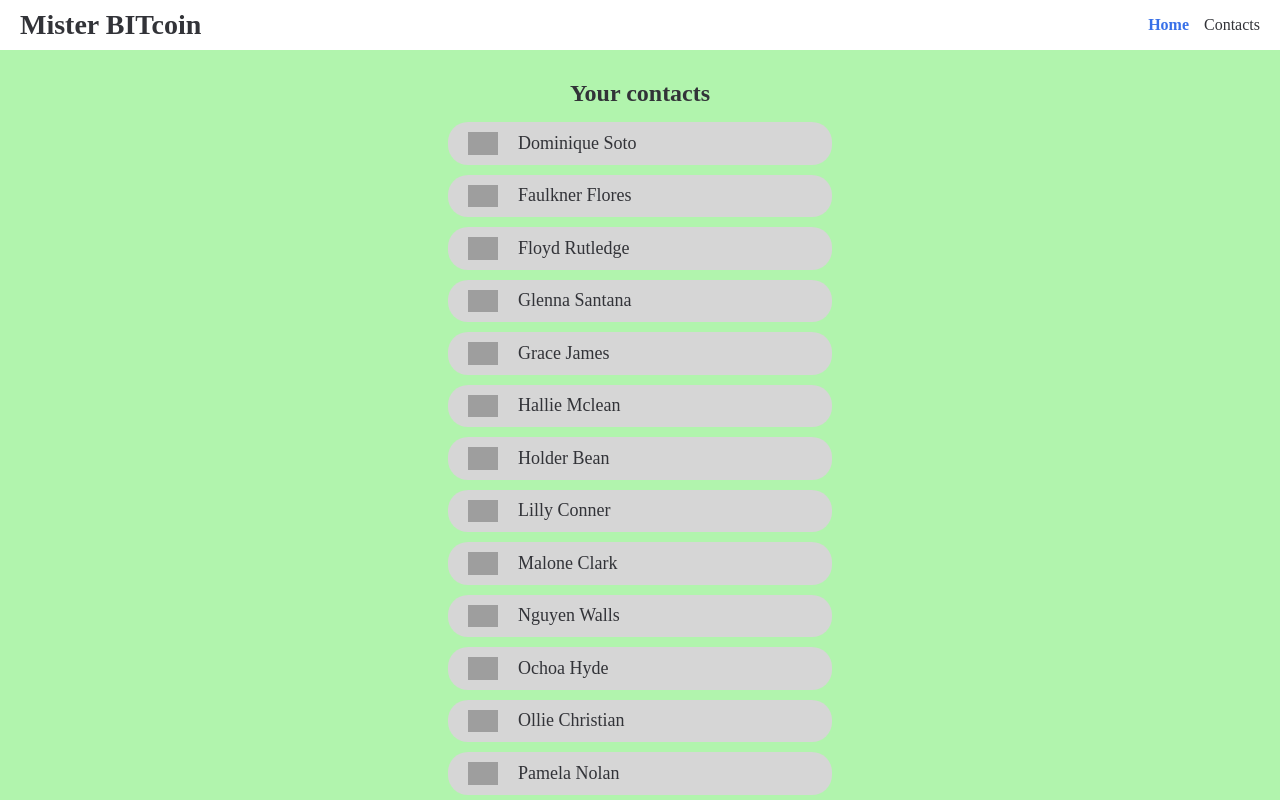
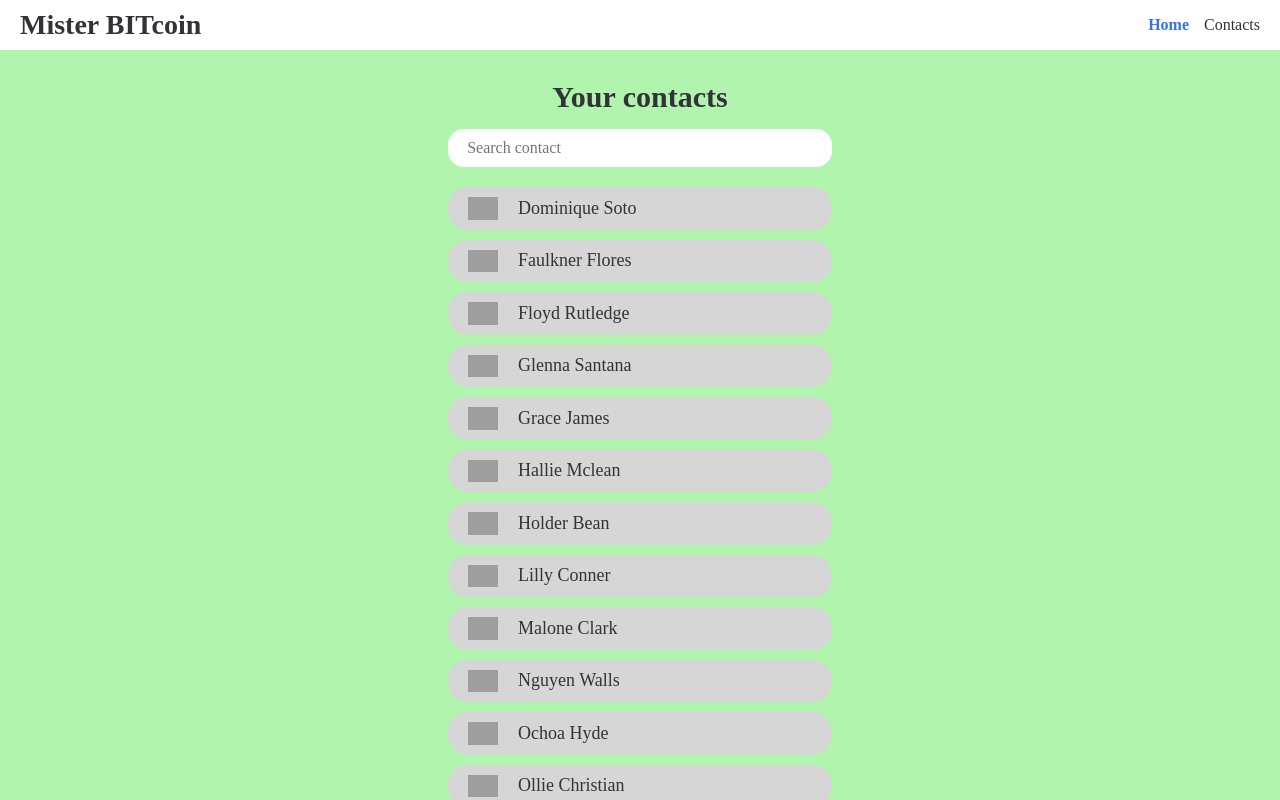
Before and after one commit to RonFelsenfeld/mister-bitcoin, an Angular app: page /#/contact in a window 1280 px wide. Shown: the top 800 px of the page. Built offline with nearby package versions, Linux system fonts and the light colour scheme; grey boxes are pictures that could not be loaded.

Commit message:
Add filter contact functionality

```diff
--- /dev/null
+++ b/src/app/components/contact-filter/contact-filter.component.html
@@ -0,0 +1,10 @@
+<section class="contact-filter">
+  <input
+    name="term"
+    type="text"
+    placeholder="Search contact"
+    class="filter-input"
+    [(ngModel)]="filterBy.term"
+    (ngModelChange)="onSetFilter($event)"
+  />
+</section>
--- /dev/null
+++ b/src/app/components/contact-filter/contact-filter.component.scss
@@ -0,0 +1,13 @@
+.contact-filter {
+  margin-block-end: 2em;
+
+  .filter-input {
+    width: 30vw;
+    padding: 1rem;
+    padding-inline-start: 1.2em;
+    border: none;
+    border-radius: 16px;
+
+    font-size: 1.6em;
+  }
+}
--- /dev/null
+++ b/src/app/components/contact-filter/contact-filter.component.ts
@@ -0,0 +1,45 @@
+import { Component, OnDestroy, OnInit, inject } from '@angular/core';
+import { Subject, debounceTime, distinctUntilChanged, takeUntil } from 'rxjs';
+
+import { ContactService } from '../../services/contact.service';
+import { ContactFilterBy } from '../../models/contact.model';
+
+@Component({
+  selector: 'contact-filter',
+  templateUrl: './contact-filter.component.html',
+  styleUrl: './contact-filter.component.scss'
+})
+export class ContactFilter implements OnInit, OnDestroy {
+
+  private contactService = inject(ContactService)
+  private filterSubject$ = new Subject()
+  private destroySubject$ = new Subject()
+  filterBy!: ContactFilterBy
+
+  ngOnInit(): void {
+    this.contactService.filterBy$
+      .pipe(takeUntil(this.destroySubject$))
+      .subscribe(filterBy => {
+        this.filterBy = filterBy
+      })
+
+    this.filterSubject$
+      .pipe(
+        debounceTime(500),
+        distinctUntilChanged(),
+        takeUntil(this.destroySubject$)
+      )
+      .subscribe(() => {
+        this.contactService.setFilter(this.filterBy)
+      })
+  }
+
+  onSetFilter(term: string) {
+    this.filterSubject$.next(term)
+  }
+
+  ngOnDestroy(): void {
+    this.destroySubject$.next(null)
+    this.destroySubject$.complete()
+  }
+}
--- a/src/app/models/contact.model.ts
+++ b/src/app/models/contact.model.ts
@@ -4,3 +4,7 @@ export interface Contact {
     email: string
     phone: string
 }
+
+export interface ContactFilterBy {
+    term: string
+}
--- a/src/app/pages/contact-page/contact-page.component.html
+++ b/src/app/pages/contact-page/contact-page.component.html
@@ -1,4 +1,5 @@
 <section class="contact-page flex column align-center">
   <h1 class="main-heading">Your contacts</h1>
+  <contact-filter></contact-filter>
   <contact-list [contacts]="contacts$ | async"></contact-list>
 </section>
--- a/src/app/pages/contact-page/contact-page.component.scss
+++ b/src/app/pages/contact-page/contact-page.component.scss
@@ -1,11 +1,14 @@
 @import "../../../assets/scss/setup/vars";
+@import "../../../assets/scss/setup/mixins";
 
 .contact-page {
+  @include fullPage;
+
   background-color: $contact-page-bg-clr;
   padding-block: 3rem;
 
   .main-heading {
-    font-size: 2.4em;
+    font-size: 3em;
     margin-block-end: 1.5rem;
   }
 }
--- a/src/app/pages/homepage/homepage.component.scss
+++ b/src/app/pages/homepage/homepage.component.scss
@@ -1,8 +1,9 @@
 @import "../../../assets/scss/setup/vars";
+@import "../../../assets/scss/setup/mixins";
 
 .home-page {
+  @include fullPage;
   background-color: $homepage-bg-clr;
-  height: calc(100dvh - $app-header-height);
 
   .user-greet {
     margin-block-end: 1em;
--- a/src/app/services/contact.service.ts
+++ b/src/app/services/contact.service.ts
@@ -1,9 +1,9 @@
 import { Injectable } from '@angular/core';
 import { HttpErrorResponse } from '@angular/common/http';
-import { Observable, BehaviorSubject, throwError, from, tap, retry, catchError } from 'rxjs';
+import { Observable, BehaviorSubject, throwError, from, tap, retry, catchError, take, combineLatest } from 'rxjs';
 
 import { storageService } from './async-storage.service';
-import { Contact } from '../models/contact.model';
+import { Contact, ContactFilterBy } from '../models/contact.model';
 
 const ENTITY = 'contacts'
 
@@ -14,6 +14,9 @@ export class ContactService {
 
     private _contacts$ = new BehaviorSubject<Contact[]>([])
     public contacts$ = this._contacts$.asObservable()
+
+    private _filterBy$ = new BehaviorSubject<ContactFilterBy>({ term: '' })
+    public filterBy$ = this._filterBy$.asObservable()
 
     constructor() {
         // Handling Demo Data, fetching from storage || saving to storage
@@ -27,11 +30,10 @@ export class ContactService {
         return from(storageService.query<Contact>(ENTITY))
             .pipe(
                 tap(contacts => {
-                    const filterBy = { term: '' }
+                    const filterBy = this._filterBy$.value
                     if (filterBy && filterBy.term) {
                         contacts = this._filter(contacts, filterBy.term)
                     }
-                    contacts = contacts.filter(contact => contact.name.toLowerCase().includes(filterBy.term.toLowerCase()))
                     this._contacts$.next(this._sort(contacts))
                 }),
                 retry(1),
@@ -67,6 +69,11 @@ export class ContactService {
             email: '',
             phone: ''
         }
+    }
+
+    public setFilter(filterBy: ContactFilterBy) {
+        this._filterBy$.next(filterBy)
+        this.loadContacts().pipe(take(1)).subscribe()
     }
 
     private _updateContact(contact: Contact) {
@@ -106,12 +113,13 @@ export class ContactService {
     }
 
     private _filter(contacts: Contact[], term: string) {
-        term = term.toLocaleLowerCase()
-        return contacts.filter(contact => {
-            return contact.name.toLocaleLowerCase().includes(term) ||
-                contact.phone.toLocaleLowerCase().includes(term) ||
-                contact.email.toLocaleLowerCase().includes(term)
+        const regex = new RegExp(term, 'i')
+
+        const filteredContacts: Contact[] = contacts.filter(contact => {
+            return regex.test(contact.name) || regex.test(contact.phone) || regex.test(contact.email)
         })
+
+        return filteredContacts
     }
 
     private _createContacts() {
--- a/src/assets/scss/setup/_mixins.scss
+++ b/src/assets/scss/setup/_mixins.scss
@@ -1,23 +1,5 @@
-@mixin for-normal-layout {
-  @media (max-width: $break-normal) {
-    @content;
-  }
+@import "../../../assets/scss/setup/vars";
+
+@mixin fullPage {
+  min-height: calc(100dvh - $app-header-height);
 }
-
-@mixin for-narrow-layout {
-  @media (max-width: $break-narrow) {
-    @content;
-  }
-}
-
-@mixin for-small-layout {
-  @media (max-width: $break-small) {
-    @content;
-  }
-}
-
-@mixin for-mobile-layout {
-  @media (max-width: $break-mobile) {
-    @content;
-  }
-}
```
Also changed, not shown: src/app/app.module.ts (+6 -2 lines), 1 other file (tests, documents, lock files or other folders).
